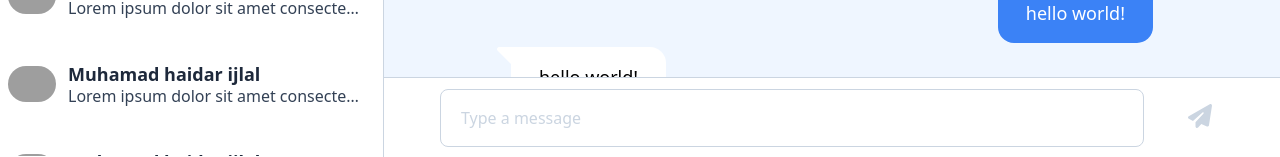
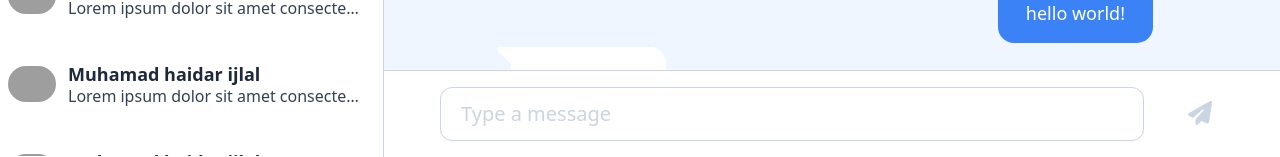
Before and after one commit to muhamadijlal/template-chat-app, a Vue app: page / in a window 1280 px wide. Shown: the part 643-800 px from the top of the page. Built offline with nearby package versions, Linux system fonts and the light colour scheme; grey boxes are pictures that could not be loaded.

Commit message:
style: add placeholder

```diff
--- a/src/components/chat/InputChat.vue
+++ b/src/components/chat/InputChat.vue
@@ -1,11 +1,11 @@
 <template>
   <div
-    class="bg-white border-t border-slate-300 h-20 conversation-x z-10 bottom-0 left-96 absolute flex px-14 justify-center items-center gap-8"
+    class="bg-white border-t border-slate-300 py-4 conversation-x z-10 bottom-0 left-96 absolute flex px-14 justify-center items-center gap-8"
   >
-    <input
-      placeholder="Type a message"
-      class="border py-4 pl-5 w-full rounded-lg placeholder:text-slate-300 border-slate-300"
-      autocomplete="false"
+    <div
+      class="border py-3 pl-5 px-3 text-xl w-full max-h-40 rounded-xl border-slate-300 outline-none focus:ring-2 focus:ring-blue-600 overflow-y-auto break-words"
+      contenteditable="true"
+      data-text="Type a message"
     />
     <button class="py-2 px-3 outline-none">
       <font-awesome-icon
@@ -17,9 +17,8 @@
 </template>
 
 <style>
-input[type="text"] {
-  word-wrap: break-word;
-  word-break: break-all;
-  height: 48px;
+div:empty:not(:focus):before {
+  content: attr(data-text);
+  color: #cbd5e1;
 }
 </style>
```
